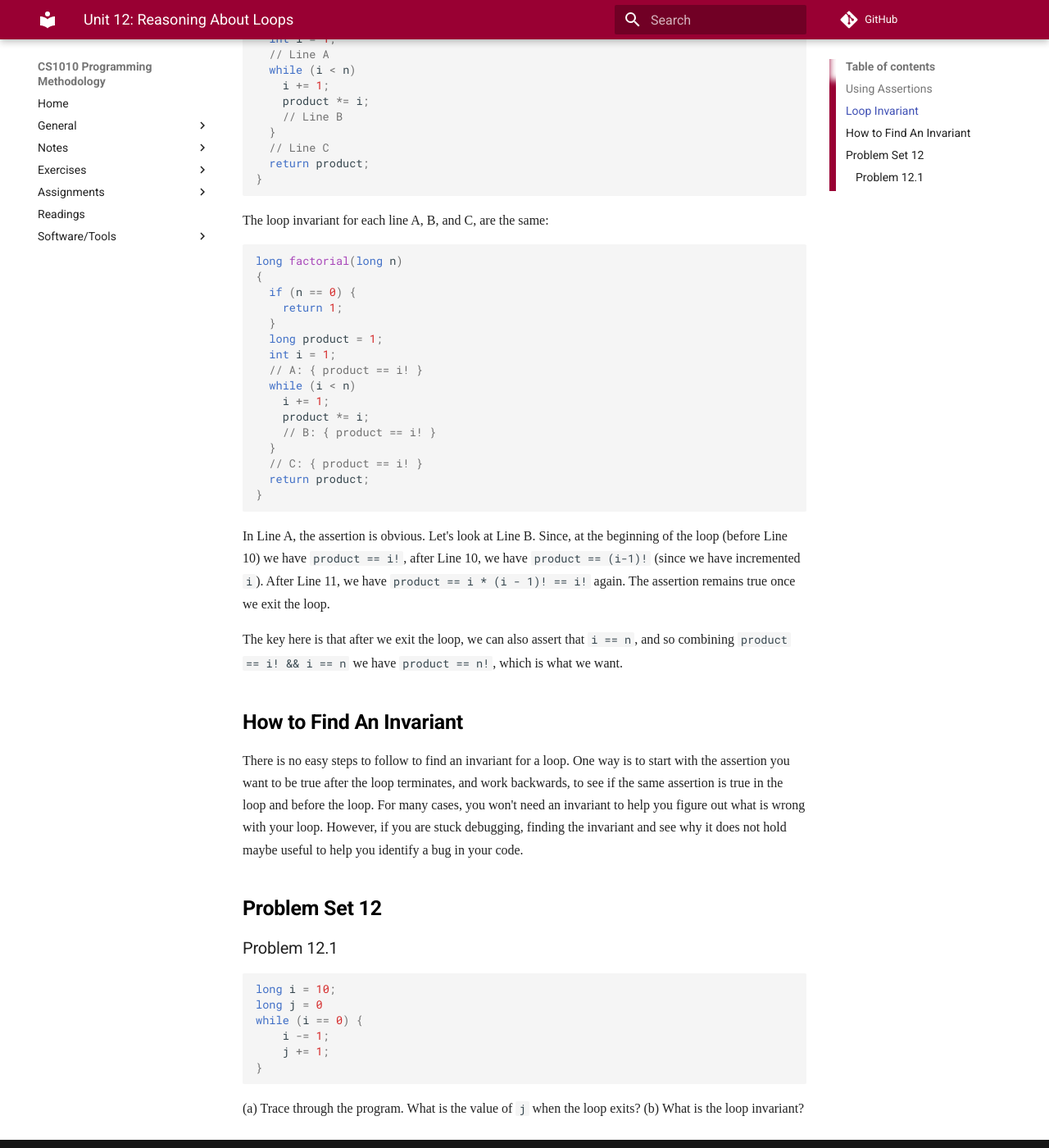
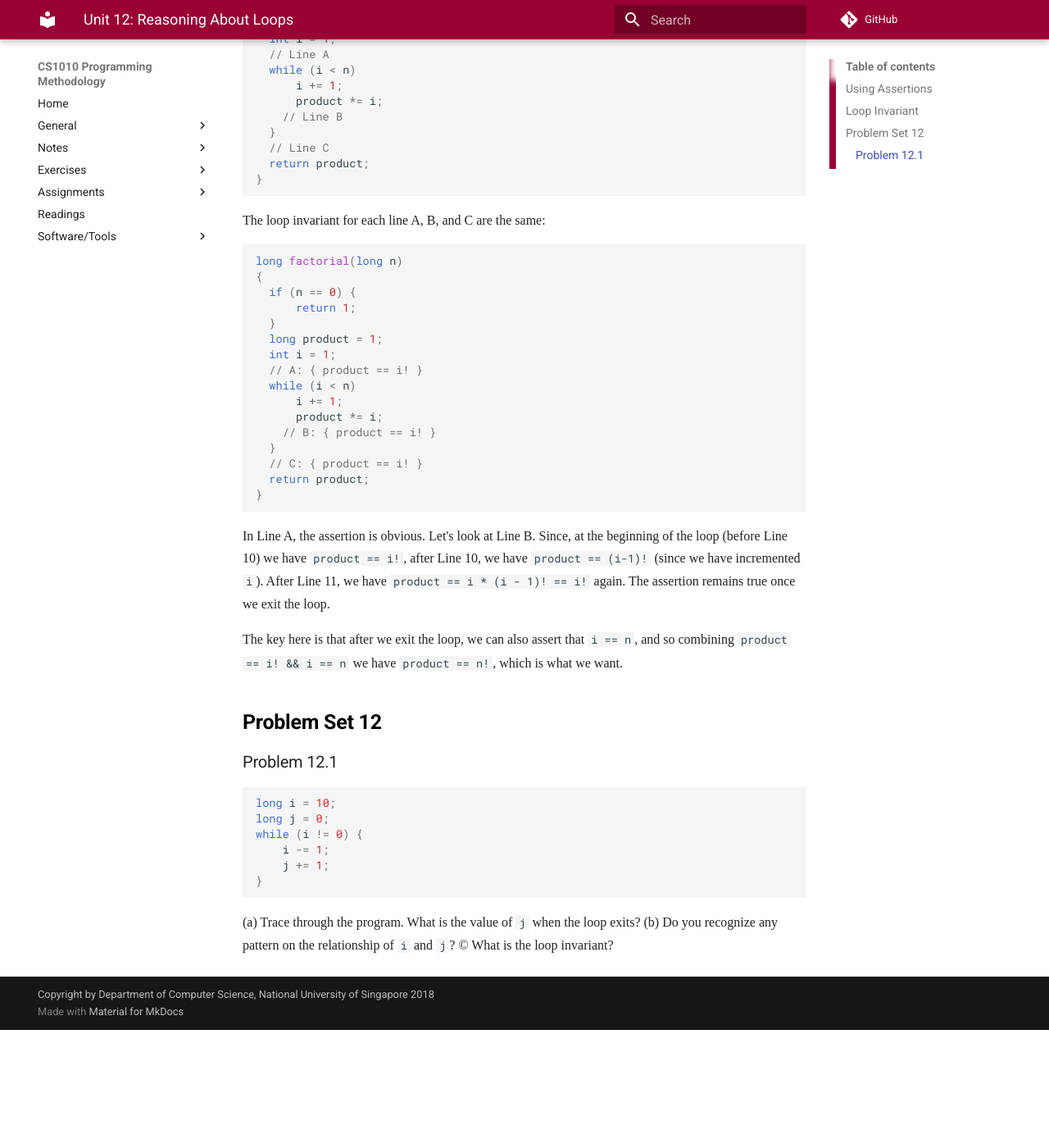
Before and after one commit to LL-Pengfei/CS1010-AY1819S1-Personal, an MkDocs documentation site: the page built from docs/12-invariant.md, in a window 1280 px wide and 1400 px high, scrolled down 1854 px. Shown: the whole window at 82% size. Built offline with MkDocs 1.6.1 and Material for MkDocs 9.7.7, drawn with Linux system fonts in a browser that asks for light colours; nearby versions of some CDN libraries; some web fonts are replaced; comment, search, counter and statistics services are not loaded; old or Windows-style settings are respelled for this version of MkDocs; after the commit the page ends 3110 px from its top, so only the background shows below that; some of the changed text lies outside the part shown.

Commit message:
Update 12-invariant.md

````diff
--- a/docs/12-invariant.md
+++ b/docs/12-invariant.md
@@ -36,11 +36,11 @@
   long y = 0;
   long x = n;
   while (x > 0) {
-	// { x > 0 && x <= n }
+    // { x > 0 && x <= n }
     x -= 1;
     // { (x >= 0) && (x < n) }
     if (x % 5 == 0) {
-	  // { (x >= 0) && (x < n) && x is multiple of 5 }
+      // { (x >= 0) && (x < n) && x is multiple of 5 }
       y += 1;
     }
   }
@@ -55,20 +55,20 @@
 
 In the last unit, we say that there are actually five questions that we have to think about when designing loops.  The fifth question is: what is the _loop invariant_?  A loop invariant is an assertion that is true before the loop, during the loop, and after the loop.  Thinking about the loop invariant is helpful to convince ourselves that a loop is correct, or to identify bugs in a loop.
 
-Let's see an example of a loop invariant.  Consider the example of calculating factorial using a loop as before.  To make the invariant simpler, let's tweak the loop slightly and start looping from `i` equals 1 up to `n`.
+Let's see an example of a loop invariant.  Consider the example of calculating a factorial using a loop as before.  To make the invariant simpler, let's tweak the loop slightly and start looping from `i` equals 1 up to `n`.
 
 ```C
 long factorial(long n)
 {
   if (n == 0) {
-  	return 1;
+      return 1;
   }
   long product = 1;
   int i = 1;
   // Line A
   while (i < n)
-  	i += 1;
-  	product *= i;
+      i += 1;
+      product *= i;
     // Line B
   }
   // Line C
@@ -76,21 +76,21 @@
 }
 ```
 
-The loop invariant for each line A, B, and C, are the same:
+The loop invariant for each line A, B, and C are the same:
 
 ```C
 long factorial(long n)
 {
   if (n == 0) {
-  	return 1;
+      return 1;
   }
   long product = 1;
   int i = 1;
   // A: { product == i! }
   while (i < n)
-  	i += 1;
-  	product *= i;
-	// B: { product == i! }
+      i += 1;
+      product *= i;
+    // B: { product == i! }
   }
   // C: { product == i! }
   return product;
@@ -101,22 +101,19 @@
 
 The key here is that after we exit the loop, we can also assert that `i == n`, and so combining `product == i! && i == n` we have `product == n!`, which is what we want.
 
-## How to Find An Invariant
-
-There is no easy steps to follow to find an invariant for a loop.  One way is to start with the assertion you want to be true after the loop terminates, and work backwards, to see if the same assertion is true in the loop and before the loop.  For many cases, you won't need an invariant to help you figure out what is wrong with your loop.  However, if you are stuck debugging, finding the invariant and see why it does not hold maybe useful to help you identify a bug in your code.
-
 ## Problem Set 12
 
 ### Problem 12.1
 
 ```C
 long i = 10;
-long j = 0
-while (i == 0) {
-	i -= 1;
-	j += 1;
+long j = 0;
+while (i != 0) {
+    i -= 1;
+    j += 1;
 }
 ```
 
 (a) Trace through the program.  What is the value of `j` when the loop exits?
-(b) What is the loop invariant?
+(b) Do you recognize any pattern on the relationship of `i` and `j`?
+(c) What is the loop invariant?
````
